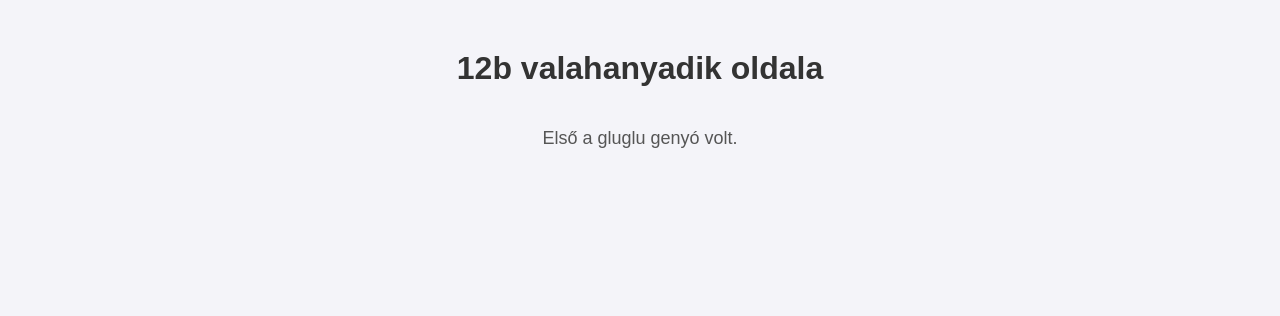
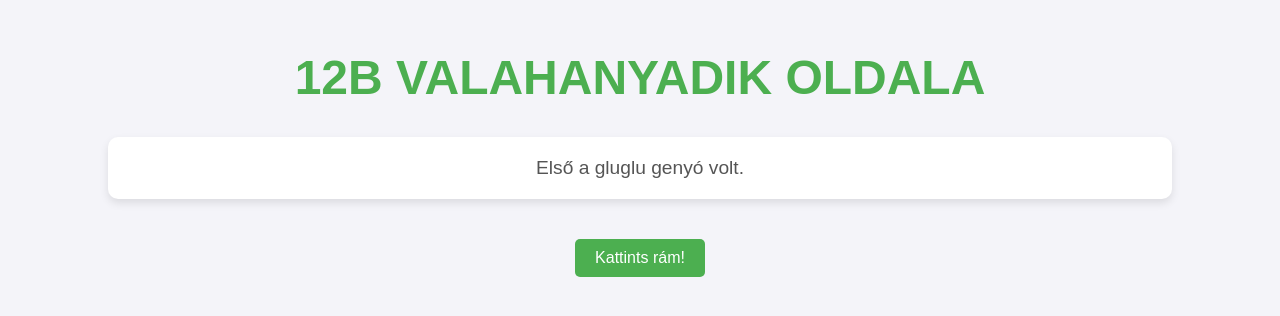
Before and after one commit to blenyesipeter/yxcvbn, a plain HTML site: page index.html in a window 1280 px wide. Drawn offline with Linux system fonts and the light colour scheme.

Commit message:
Update index.html

```diff
--- a/index.html
+++ b/index.html
@@ -5,26 +5,85 @@
     <meta name="viewport" content="width=device-width, initial-scale=1.0">
     <title>12bpipi</title>
     <style>
+        /* Alap stílusok */
         body {
-            font-family: Arial, sans-serif;
+            font-family: 'Arial', sans-serif;
             background-color: #f4f4f9;
             margin: 0;
             padding: 0;
             text-align: center;
+            color: #333;
         }
+
         h1 {
-            color: #333;
+            color: #4CAF50;
+            font-size: 3em;
             margin-top: 50px;
+            text-transform: uppercase;
+            animation: fadeIn 2s ease-out;
         }
+
         p {
-            font-size: 18px;
+            font-size: 1.2em;
             color: #555;
             padding: 20px;
+            margin: 0;
+            background-color: #fff;
+            box-shadow: 0 4px 8px rgba(0, 0, 0, 0.1);
+            border-radius: 10px;
+            max-width: 80%;
+            margin: 20px auto;
+            transition: all 0.3s ease;
+        }
+
+        p:hover {
+            background-color: #e8f5e9;
+            transform: translateY(-5px);
+        }
+
+        /* Animációk */
+        @keyframes fadeIn {
+            0% {
+                opacity: 0;
+                transform: translateY(-50px);
+            }
+            100% {
+                opacity: 1;
+                transform: translateY(0);
+            }
+        }
+
+        /* Button stílus */
+        .button {
+            display: inline-block;
+            padding: 10px 20px;
+            background-color: #4CAF50;
+            color: white;
+            font-size: 1em;
+            text-decoration: none;
+            border-radius: 5px;
+            transition: background-color 0.3s ease;
+            margin-top: 20px;
+        }
+
+        .button:hover {
+            background-color: #45a049;
         }
     </style>
 </head>
 <body>
     <h1>12b valahanyadik oldala</h1>
     <p>Első a gluglu genyó volt.</p>
+
+    <!-- Interaktív gomb -->
+    <a href="#" class="button" onclick="changeText()">Kattints rám!</a>
+
+    <script>
+        function changeText() {
+            let p = document.querySelector('p');
+            p.textContent = 'A szöveg megváltozott, mert kattintottál!';
+            p.style.backgroundColor = '#fff9c4'; // Egy kis színváltozás a háttérre
+        }
+    </script>
 </body>
 </html>
```
